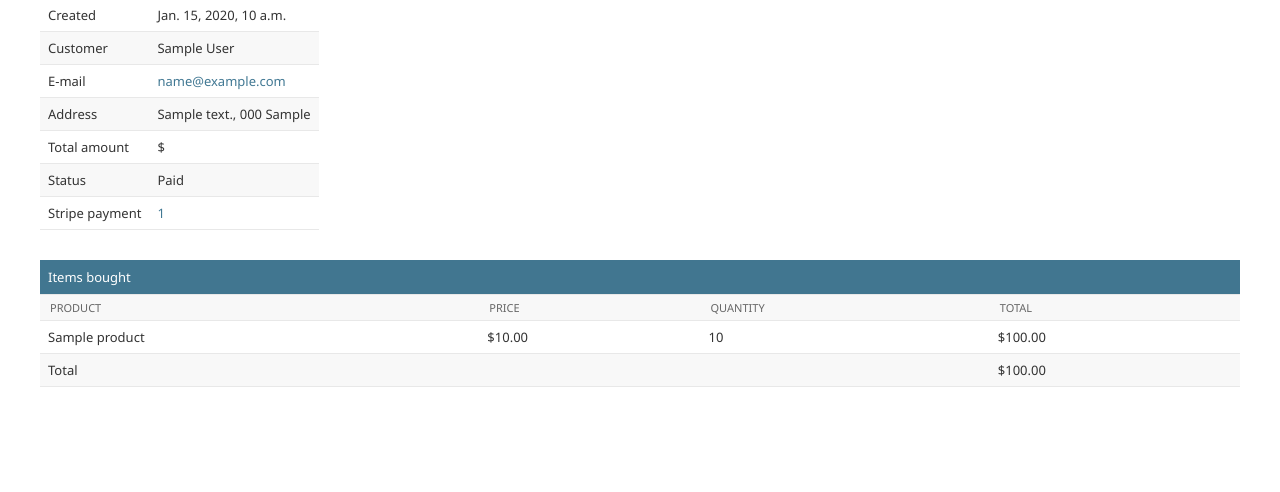
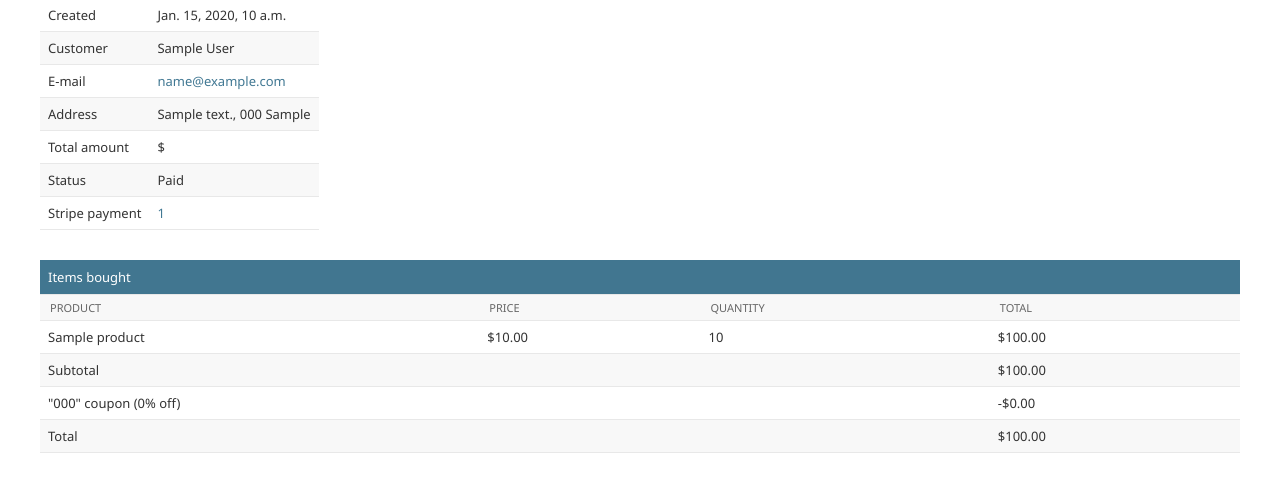
Before and after one commit to macalistervadim/django-shop, a Django app: page /orders/admin/order/1/ in a window 1280 px wide. Shown: the part 160-652 px from the top of the page. Run offline with Django 5.2, Linux system fonts and the light colour scheme; a user stored in the database is signed in; tables that the repository leaves empty hold one stand-in row (values such as "Sample post").

Commit message:
changes coupons system and formatting code

```diff
--- a/myshop/coupons/views.py
+++ b/myshop/coupons/views.py
@@ -25,7 +25,7 @@ def coupon_apply(request: HttpRequest) -> HttpResponse:
             messages.success(request, "Coupon successfully activated.")
         except coupons.models.Coupon.DoesNotExist:
             request.session["coupon_id"] = (
-                None  # TODO: здесь надо добавить мол если промо уже был - то запоминть его и не заменять на NONE
+                None
             )
             messages.error(request, "Coupon not found.")
     return redirect("cart:cart_detail")
--- a/myshop/orders/templates/admin/orders/order/detail.html
+++ b/myshop/orders/templates/admin/orders/order/detail.html
@@ -84,9 +84,27 @@
           <td class="num">${{ item.get_cost }}</td>
         </tr>
       {% endfor %}
+
+      {% if order.coupon %}
+        <tr class="subtotal">
+          <td colspan="3">Subtotal</td>
+          <td class="num">
+            ${{ order.get_total_cost_before_discount|floatformat:2 }}
+          </td>
+        </tr>
+        <tr>
+        <td colspan="3">
+          "{{ order.coupon.code }}" coupon
+          ({{ order.discount }}% off)
+        </td>
+        <td class="num neg">
+          -${{ order.get_discount|floatformat:2 }}
+        </td>
+        </tr>
+      {% endif %}
       <tr class="total">
         <td colspan="3">Total</td>
-        <td class="num">${{ order.get_total_sum }}</td>
+        <td class="num">${{ order.get_total_sum|floatformat:2 }}</td>
       </tr>
     </tbody>
   </table>
--- a/myshop/orders/views.py
+++ b/myshop/orders/views.py
@@ -13,7 +13,11 @@ def order_create(request: HttpRequest) -> HttpResponse:
     if request.method == "POST":
         form = orders.forms.OrderCreateForm(request.POST)
         if form.is_valid():
-            order = form.save()
+            order = form.save(commit=False)
+            if cart.coupon:
+                order.coupon = cart.coupon
+                order.discount = cart.coupon.discount
+            order.save()
             for item in cart:
                 orders.models.OrderItem.objects.create(
                     order=order,
```
Also changed, not shown: myshop/payment/templates/payment/process.html (+24 -2 lines), myshop/payment/views.py (+10 -0 lines).
